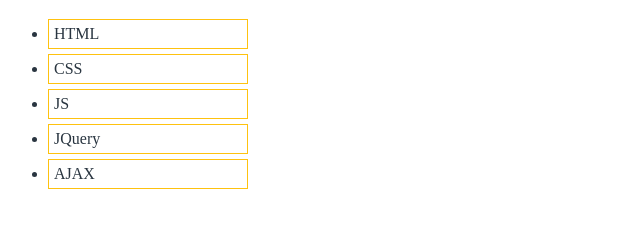
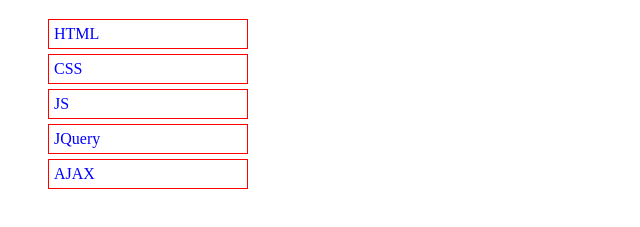
Before and after one commit to mustafaatta/GitSample, a plain HTML site: page index.html in a window 1280 px wide. Shown: the part 61-288 px from the top of the page, without its empty margins (0-640 px from the left). Drawn offline with Linux system fonts and the light colour scheme.

Commit message:
update css

```diff
--- a/styles/style.css
+++ b/styles/style.css
@@ -10,6 +10,7 @@ li{
   padding: 5px;
   margin-bottom: 5px;
   width: 200px;
-  color: #293540;
-  border: solid 1px #FEC20F;
+  color: blue;
+  border: solid 1px red;
+  list-style: none;
 }
```
